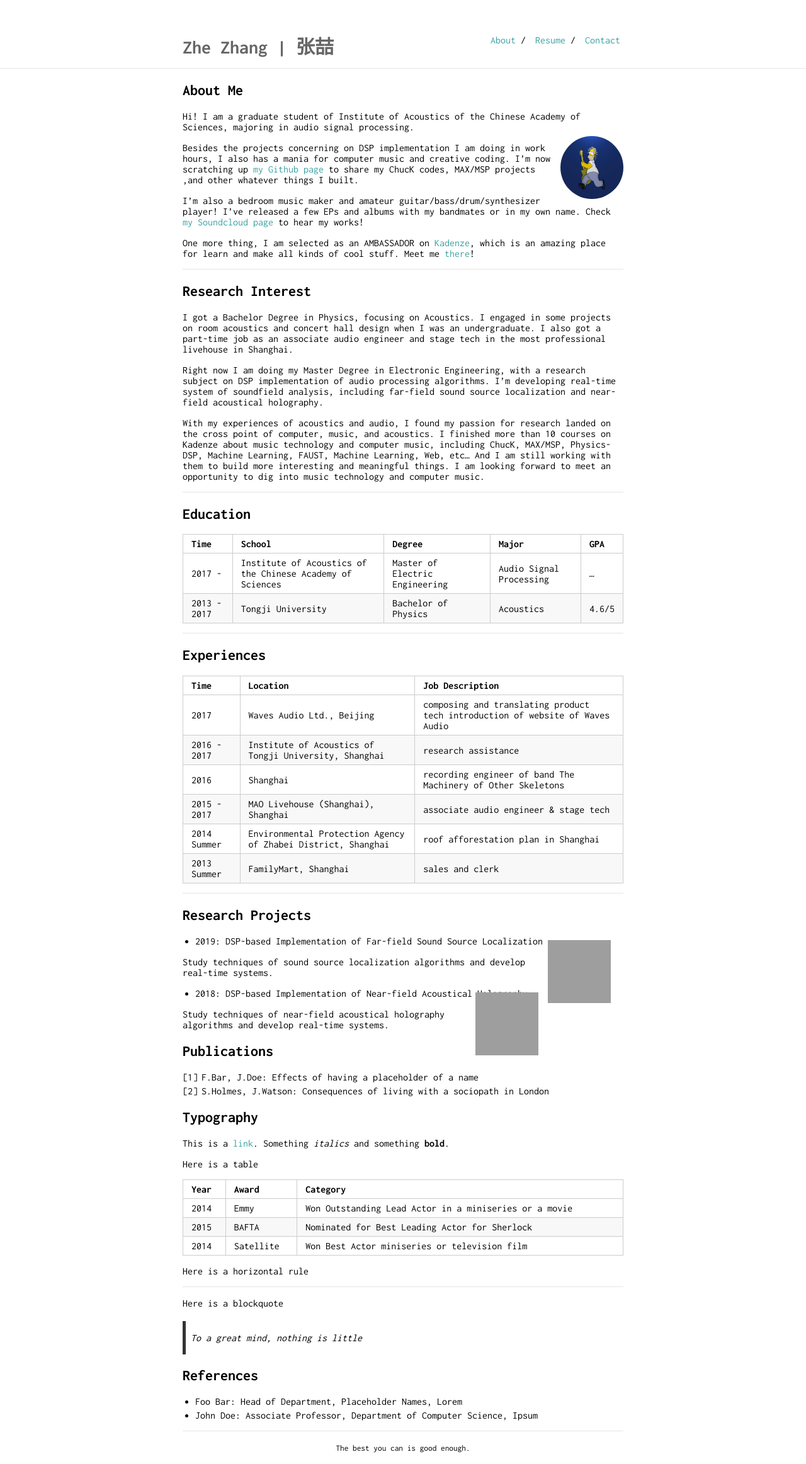
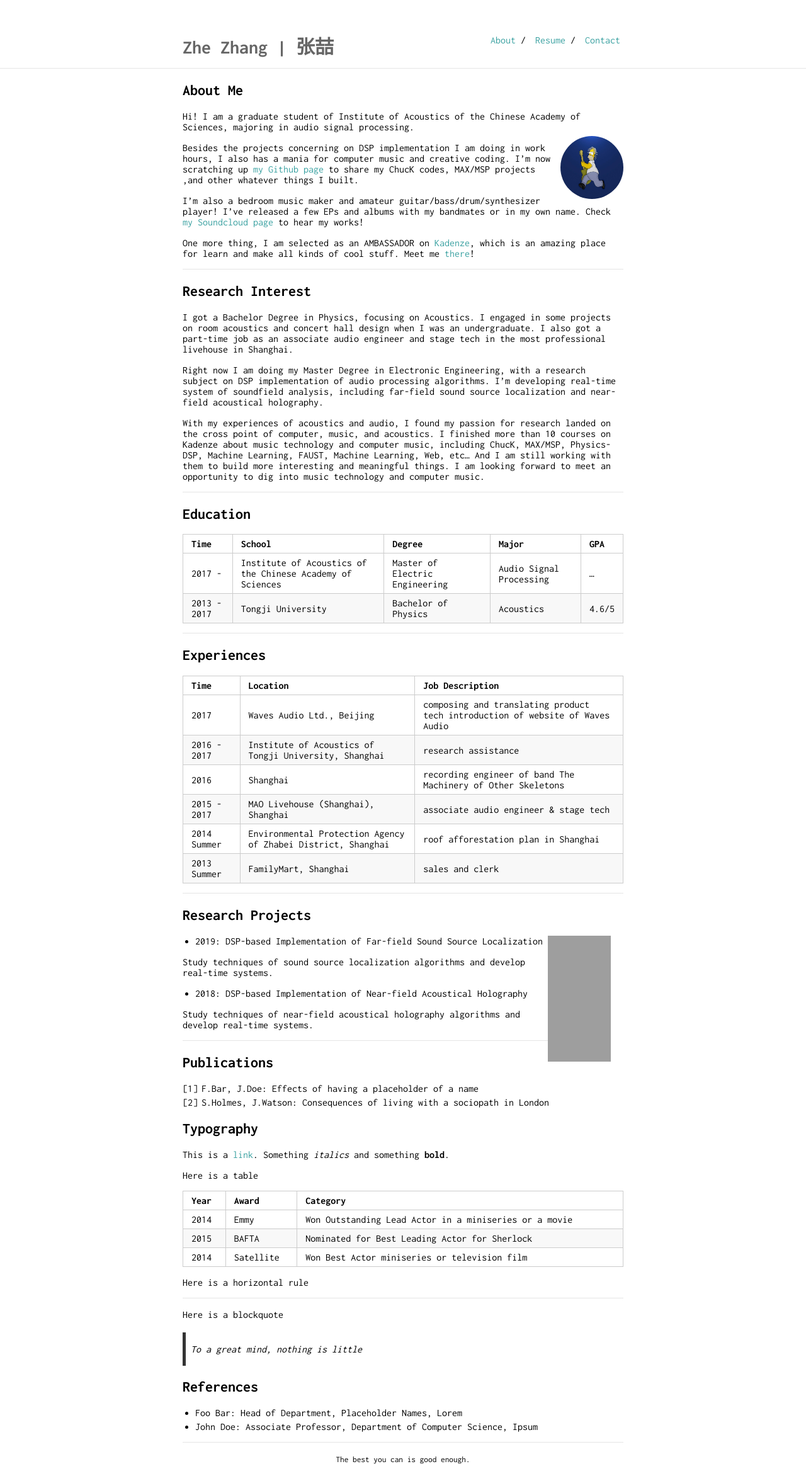
Before and after one commit to Paranoid2droid/cv, a Jekyll site: the page built from index.md, in a window 1280 px wide. Shown: the whole page at 63% size. Built offline with Jekyll 4.4.1, drawn with Linux system fonts in a browser that asks for light colours; grey boxes are pictures that could not be loaded.

Commit message:
change style

```diff
--- a/_sass/typography.scss
+++ b/_sass/typography.scss
@@ -57,7 +57,7 @@
         height: $image-size;
         width: $image-size;
         position: relative;
-        margin: -10px 0 0 15px;
+        margin: 0 0 0 0;
         float: right;
         border-radius: 0%;
         p & {
--- a/index.md
+++ b/index.md
@@ -61,7 +61,7 @@ Study techniques of sound source localization algorithms and develop real-time s
 
 Study techniques of near-field acoustical holography algorithms and develop real-time systems.
 
-
+---
 
 ## Publications
 
```
